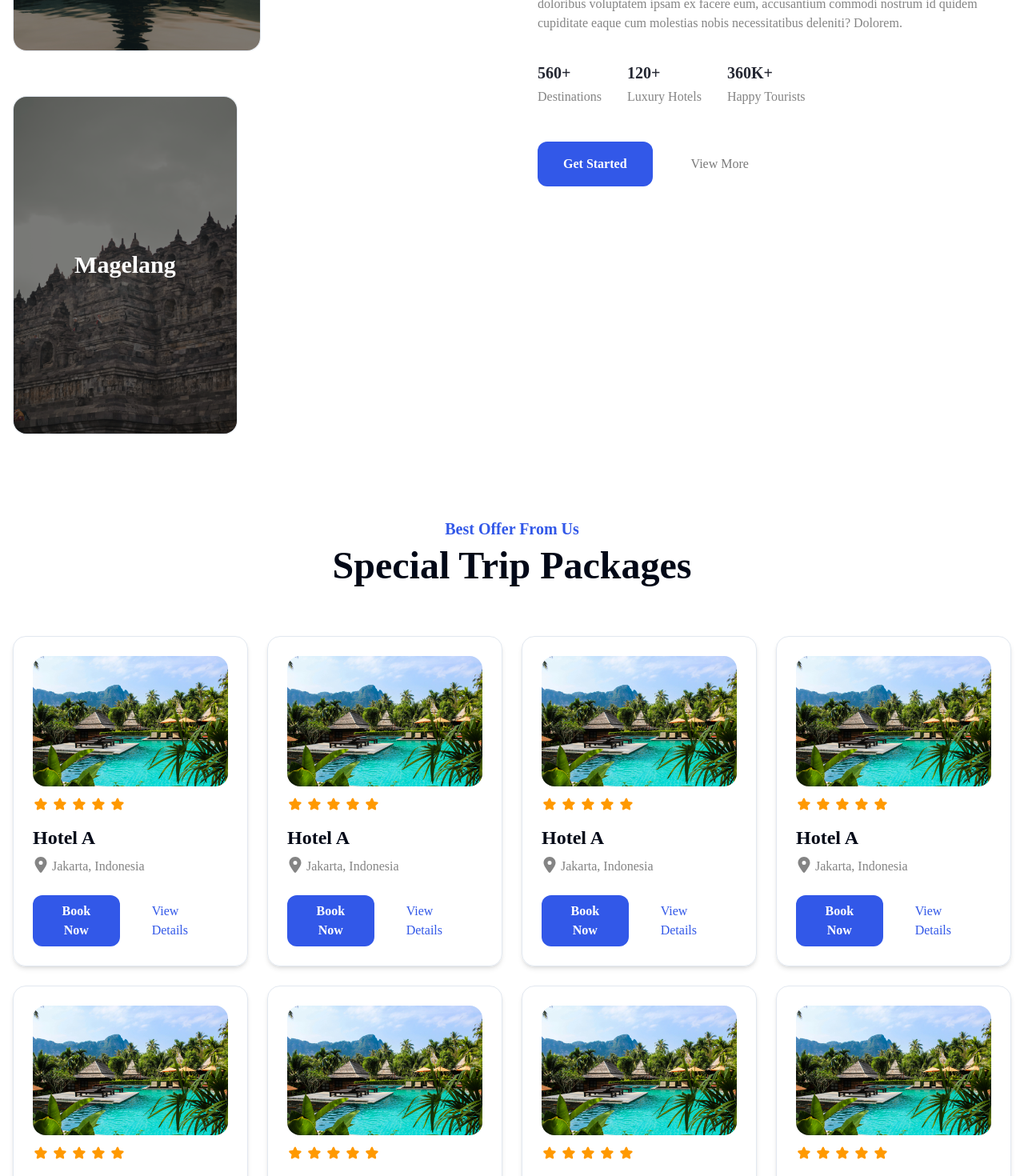
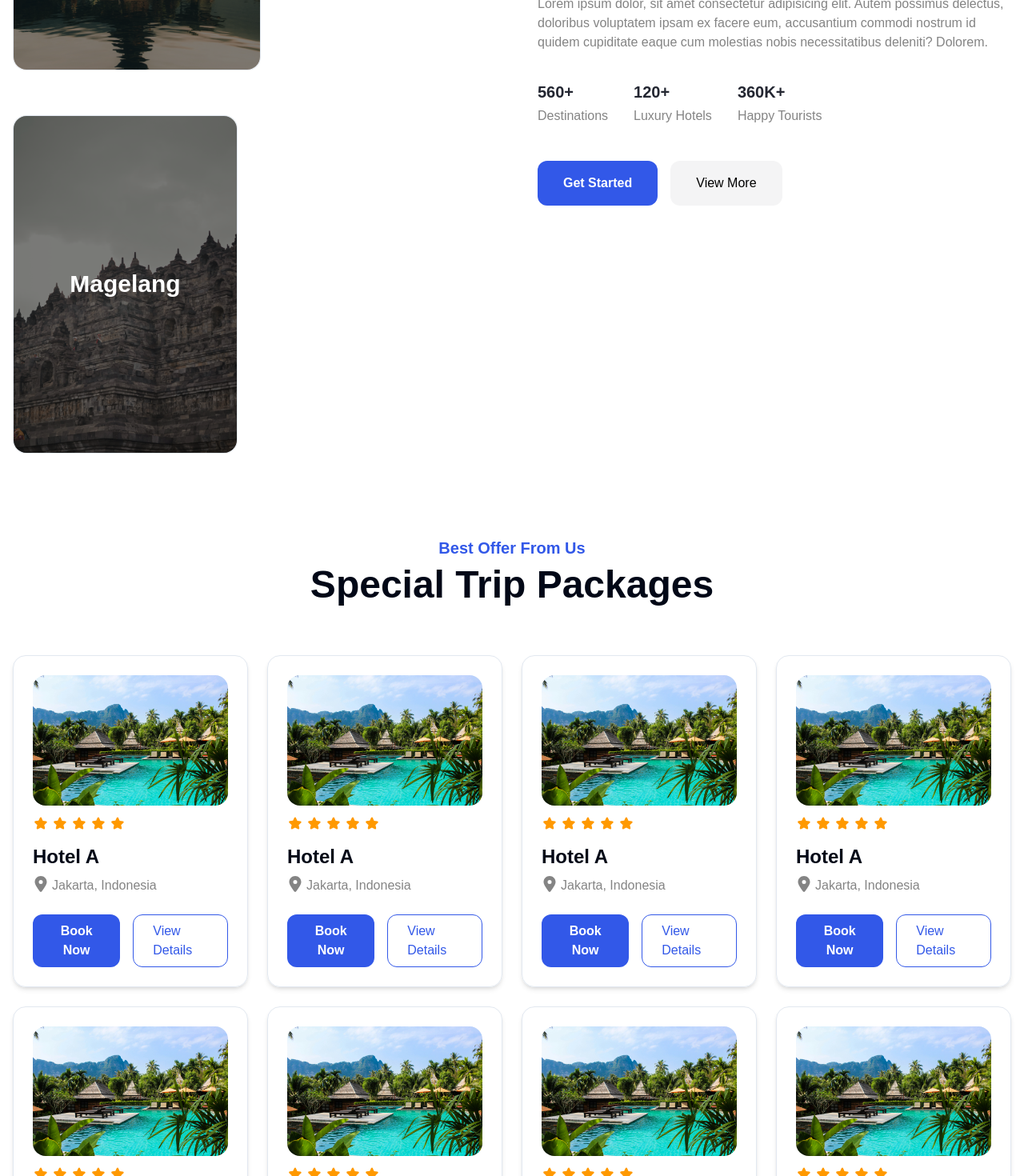
Before and after one commit to FadlyMuhammad10/booking-hotel, a React (Vite) app: page / in a window 1280 px wide. Shown: the part 1330-2800 px from the top of the page at 80% size. Built offline with nearby package versions, Linux system fonts and the light colour scheme; the HTML template or start-up script is replaced by a standard one.

Commit message:
stlye button

```diff
--- a/src/components/cardItem.jsx
+++ b/src/components/cardItem.jsx
@@ -30,7 +30,7 @@ export default function CardItem() {
         </button>
         <Link
           to="/hotel/1"
-          className="bg-white text-[#3258E8] py-2 px-6 rounded-xl font-medium"
+          className="bg-white text-[#3258E8] py-2 px-6 rounded-xl font-medium border border-[#3258E8] "
         >
           View Details
         </Link>
--- a/src/components/header.jsx
+++ b/src/components/header.jsx
@@ -15,7 +15,7 @@ export default function Header() {
         <nav className="container flex items-center justify-between pt-8">
           <div className=""></div>
           <ul className="flex items-center gap-4 ml-8 text-[#BBBDC3]">
-            <a href="">
+            <a href="/">
               <li className="hover:text-white">Home</li>
             </a>
             <a href="">
--- a/src/index.css
+++ b/src/index.css
@@ -3,7 +3,7 @@
 @tailwind utilities;
 
 body {
-  font-family: "Poppins";
+  font-family: "Poppins", sans-serif;
 }
 
 @layer base {
--- a/src/pages/home/index.jsx
+++ b/src/pages/home/index.jsx
@@ -108,7 +108,7 @@ export default function HomePage() {
             </button>
             <button
               type="button"
-              className="bg-white text-[#7B7B7B] py-4 px-8 rounded-xl font-medium"
+              className="bg-[#F4F4F5] text-[#000000] py-4 px-8 rounded-xl font-medium hover:border  hover:bg-white hover:border-[#3258E8] hover:text-[#565656]"
             >
               View More
             </button>
@@ -123,7 +123,7 @@ export default function HomePage() {
           </span>
           <h1 className="text-5xl font-bold pt-2">Special Trip Packages</h1>
         </div>
-        <div className="grid grid-cols-4 gap-6">
+        <div className="grid md:grid-cols-4 sm:grid-cols-2 gap-6">
           {Array.from({ length: 8 }).map((_, index) => (
             <CardItem key={index} />
           ))}
```
